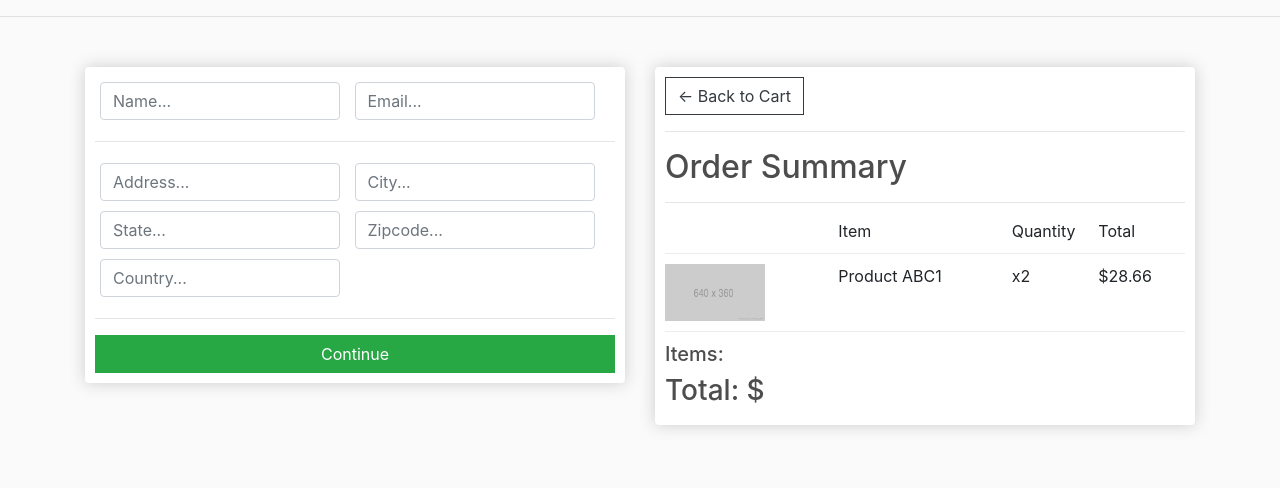
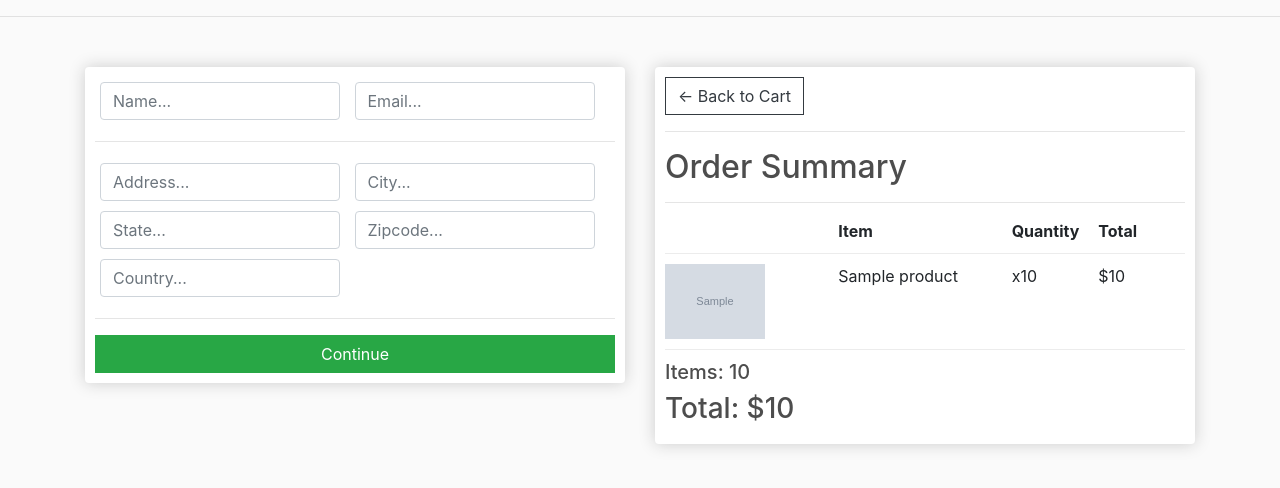
Before and after one commit to IvessJohn/django-ecommerce-website, a Django app: template ecommercewebsite/store/templates/store/checkout.html in a window 1280 px wide. Shown: the part 57-545 px from the top of the page. Run offline with Django 3.2, Linux system fonts and the light colour scheme; the template is opened without the code that fills it: most values are stand-ins (such as "Sample title", 1, 10 or a date in 2020); grey boxes marked "Sample" are stand-in pictures; some libraries are stand-ins or nearby versions.

Commit message:
Checkout page renders the current order

```diff
--- a/ecommercewebsite/store/templates/store/checkout.html
+++ b/ecommercewebsite/store/templates/store/checkout.html
@@ -62,20 +62,24 @@
 
             <div class="cart-row">
                 <div style="flex: 2;"></div>
-                <div style="flex: 2;">Item</div>
-                <div style="flex: 1;">Quantity</div>
-                <div style="flex: 1;">Total</div>
+                <div style="flex: 2;"><strong>Item</strong></div>
+                <div style="flex: 1;"><strong>Quantity</strong></div>
+                <div style="flex: 1;"><strong>Total</strong></div>
             </div>
 
+            {% for item in ordered_items %}
+
             <div class="cart-row">
-                <div style="flex: 2;"><img class="row-image" src="{% static 'images/banner_placeholder.png' %}"></div>
-                <div style="flex: 2;">Product ABC1</div>
-                <div style="flex: 1;">x2</div>
-                <div style="flex: 1;">$28.66</div>
+                <div style="flex: 2;"><img class="row-image" src="{{item.product.imageURL}}"></div>
+                <div style="flex: 2;">{{item.product.name}}</div>
+                <div style="flex: 1;">x{{item.quantity}}</div>
+                <div style="flex: 1;">${{item.get_total_price}}</div>
             </div>
 
-            <h5>Items: </h5>
-            <h3>Total: $ </h3>
+            {% endfor %}
+
+            <h5>Items: {{order.get_items_amount}}</h5>
+            <h3>Total: ${{order.get_cart_price}}</h3>
         </div>
     </div>
 </div>
```
Also changed, not shown: ecommercewebsite/store/templates/store/cart.html (+4 -4 lines), ecommercewebsite/store/views.py (+9 -1 lines), ecommercewebsite/db.sqlite3.
